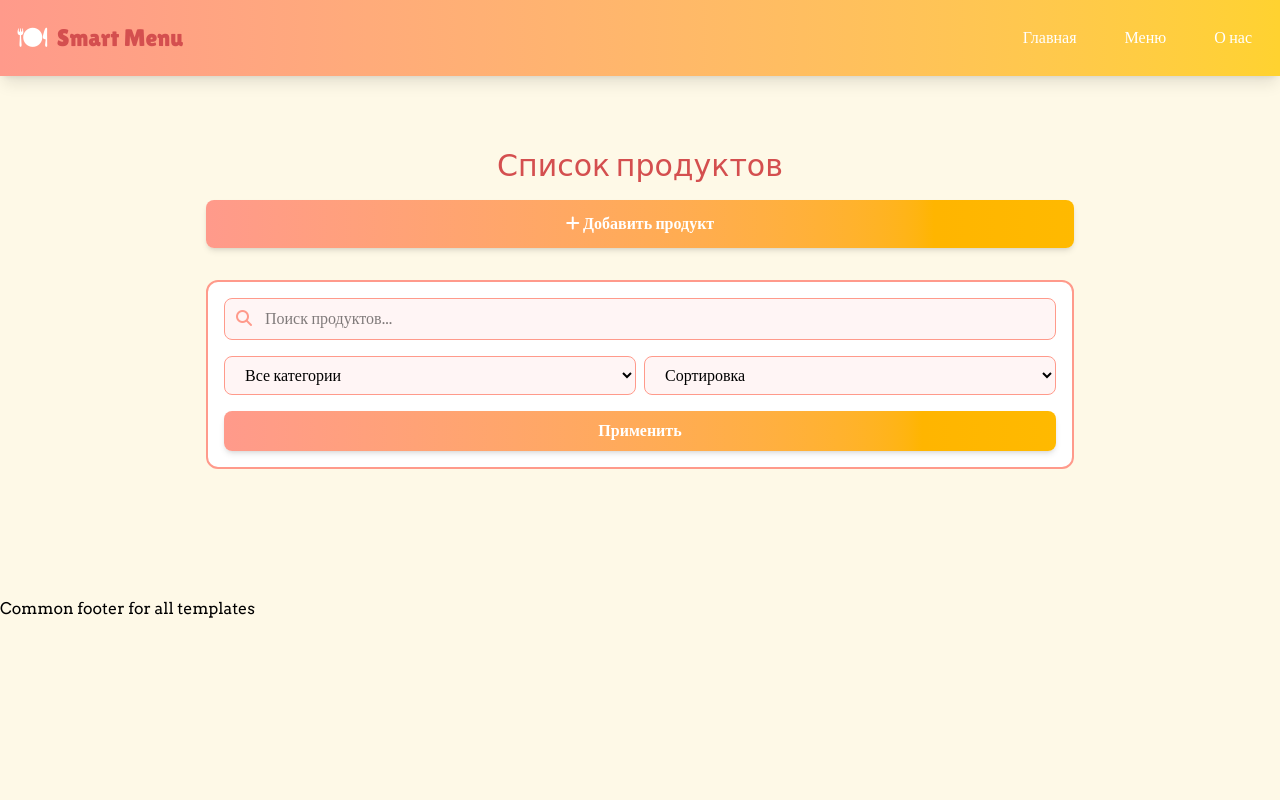
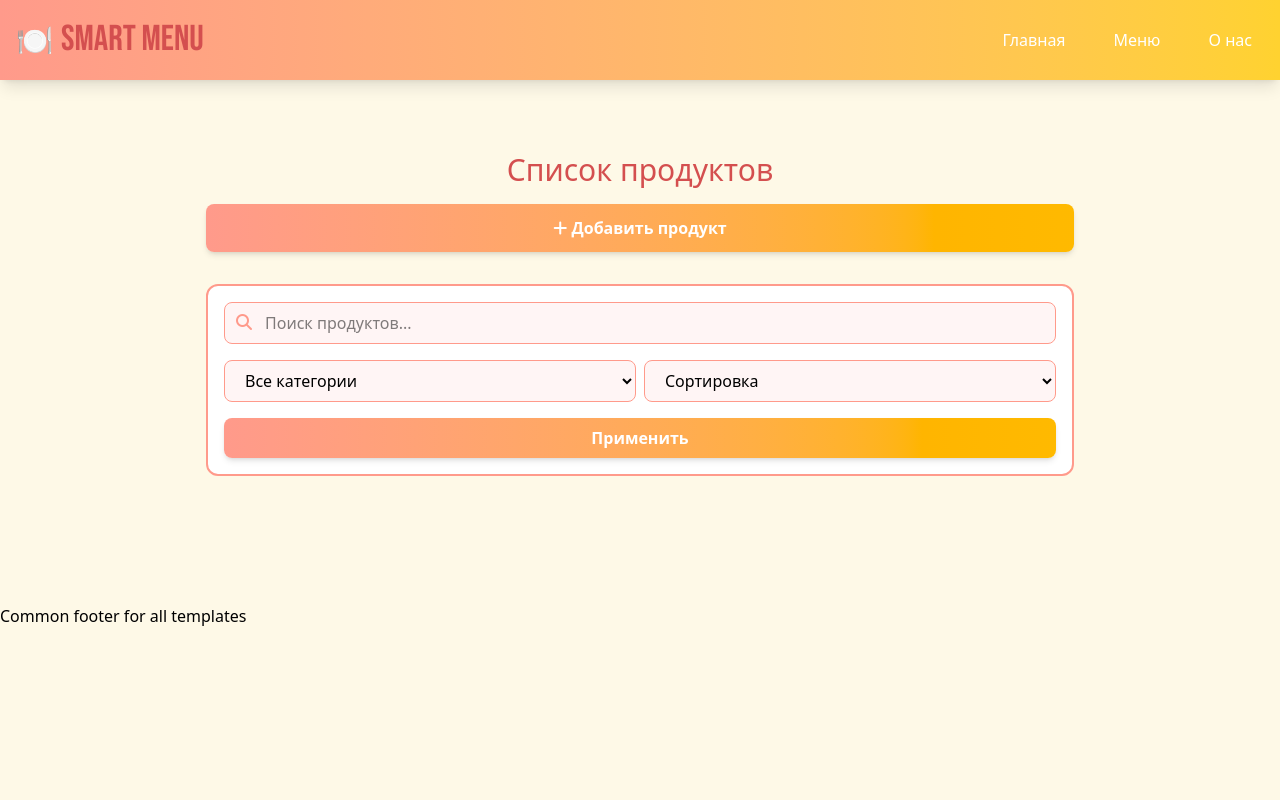
Before and after one commit to madinaryspayeva/smart_menu, a Django app: template templates/product/list.html in a window 1280 px wide. Run offline with Django 5.2, Linux system fonts and the light colour scheme; the template is opened without the code that fills it, so the values that code supplies are empty; some libraries are stand-ins or nearby versions.

Commit message:
change font

```diff
--- a/static/output.css
+++ b/static/output.css
@@ -35,6 +35,8 @@
     --text-2xl--line-height: calc(2 / 1.5);
     --text-3xl: 1.875rem;
     --text-3xl--line-height: calc(2.25 / 1.875);
+    --text-4xl: 2.25rem;
+    --text-4xl--line-height: calc(2.5 / 2.25);
     --text-5xl: 3rem;
     --text-5xl--line-height: 1;
     --font-weight-medium: 500;
@@ -404,13 +406,6 @@
       margin-inline-end: calc(calc(var(--spacing) * 2) * calc(1 - var(--tw-space-x-reverse)));
     }
   }
-  .space-x-3 {
-    :where(& > :not(:last-child)) {
-      --tw-space-x-reverse: 0;
-      margin-inline-start: calc(calc(var(--spacing) * 3) * var(--tw-space-x-reverse));
-      margin-inline-end: calc(calc(var(--spacing) * 3) * calc(1 - var(--tw-space-x-reverse)));
-    }
-  }
   .space-x-4 {
     :where(& > :not(:last-child)) {
       --tw-space-x-reverse: 0;
@@ -560,11 +555,14 @@
   .text-center {
     text-align: center;
   }
-  .font-arvo {
-    font-family: Arvo, serif;
+  .font-bebas-neue {
+    font-family: Bebas Neue, sans-serif;
   }
-  .font-lilita {
-    font-family: Lilita One, cursive;
+  .font-raleway {
+    font-family: Raleway, sans-serif, cursive;
+  }
+  .font-raleway\! {
+    font-family: Raleway, sans-serif, cursive !important;
   }
   .text-2xl {
     font-size: var(--text-2xl);
@@ -573,6 +571,10 @@
   .text-3xl {
     font-size: var(--text-3xl);
     line-height: var(--tw-leading, var(--text-3xl--line-height));
+  }
+  .text-4xl {
+    font-size: var(--text-4xl);
+    line-height: var(--tw-leading, var(--text-4xl--line-height));
   }
   .text-5xl {
     font-size: var(--text-5xl);
@@ -602,6 +604,18 @@
     --tw-font-weight: var(--font-weight-semibold);
     font-weight: var(--font-weight-semibold);
   }
+  .text-\[\#4ade80\] {
+    color: #4ade80;
+  }
+  .text-\[\#374151\] {
+    color: #374151;
+  }
+  .text-\[\#\] {
+    color: #;
+  }
+  .text-\[374151\] {
+    color: 374151;
+  }
   .text-amber-900 {
     color: var(--color-amber-900);
   }
@@ -619,6 +633,9 @@
   }
   .text-gray-800 {
     color: var(--color-gray-800);
+  }
+  .text-lemon-dark {
+    color: #facc15;
   }
   .text-pastel-pink {
     color: #ff9a8b;
--- a/tailwind.config.js
+++ b/tailwind.config.js
@@ -20,10 +20,11 @@ module.exports = {
                             400: '#4ade80',
                             900: '#14532d'
                         },
+                        'dark-gray': '#374151'
                     },
                     fontFamily: {
-                        'lilita': ['Lilita One', 'cursive'],
-                        'arvo': ['Arvo', 'serif'],
+                        'oswald': ['Oswald', 'sans-serif'],
+                        'bebas-neue': ['Bebas Neue', 'sans-serif'],
                     }
     },
   },
--- a/templates/base.html
+++ b/templates/base.html
@@ -6,17 +6,20 @@
     <meta charset="UTF-8">
     <meta name="viewport" content="width=device-width, initial-scale=1.0">
     <link rel="stylesheet" href="{% static 'output.css' %}">
-    <link href="https://fonts.googleapis.com/css2?family=Arvo:ital,wght@0,400;0,700;1,400;1,700&family=Lilita+One&display=swap" rel="stylesheet">
+    <link rel="preconnect" href="https://fonts.googleapis.com">
+    <link rel="preconnect" href="https://fonts.googleapis.com">
+<link rel="preconnect" href="https://fonts.gstatic.com" crossorigin>
+<link href="https://fonts.googleapis.com/css2?family=Bebas+Neue&family=Oswald:wght@200..700&display=swap" rel="stylesheet">
     <link rel="stylesheet" href="https://cdnjs.cloudflare.com/ajax/libs/font-awesome/6.4.0/css/all.min.css">
     <script src="https://unpkg.com/htmx.org@1.9.10"></script>
     <title>SmartMenu</title>
 </head>
-<body class="bg-pastel-yellow font-arvo min-h-screen">
+<body class="bg-pastel-yellow font-oswald min-h-screen">
 <header class="bg-gradient-to-r from-pastel-pink to-amber-300 text-white py-5 shadow-lg">
         <div class="container mx-auto px-4 flex justify-between items-center">
             <div class="flex items-center space-x-2">
                 <span class="text-3xl">🍽</span>
-                <h1 class="text-2xl font-lilita text-coral-red">Smart Menu</h1>
+                <h1 class="text-4xl font-bebas-neue text-coral-red">Smart Menu</h1>
             </div>
             <nav class="hidden md:block">
                 <ul class="flex space-x-6">
--- a/templates/product/delete.html
+++ b/templates/product/delete.html
@@ -9,7 +9,7 @@
                     {% csrf_token %}
 
                     <i class="fas fa-exclamation-triangle text-5xl text-red-500 mb-4"></i>
-                    <h3 class="text-2xl font-lilita text-coral-red mb-2">Удаление продукта</h3>
+                    <h3 class="text-2xl font-oswald text-coral-red mb-2">Удаление продукта</h3>
                     <p class="text-gray-600 mb-6">Вы уверены, что хотите удалить продукт "{{ product.name }}"? Это действие нельзя отменить.</p>
                     <div class="flex justify-center space-x-4">
                     <a href="{% url 'product:list' %}" class="btn bg-lemon-light text-amber-900 border border-lemon-border py-2 px-6 rounded-lg font-medium hover:bg-lemon">Отмена</a>
--- a/templates/product/detail.html
+++ b/templates/product/detail.html
@@ -1,6 +1,6 @@
 <div class="modal bg-white rounded-xl p-6 mx-4 max-w-md w-full border-2 border-pastel-pink">
     <div class="flex justify-between items-center mb-4">
-        <h3 class="text-2xl font-lilita text-coral-red">Просмотр продукта</h3>
+        <h3 class="text-2xl font-oswald text-coral-red">Просмотр продукта</h3>
         <button class="text-gray-500 hover:text-coral-red text-xl" onclick="closeModal()">
             <i class="fas fa-times"></i>
         </button>
--- a/templates/product/form.html
+++ b/templates/product/form.html
@@ -5,7 +5,7 @@
 
         <div class="modal bg-white rounded-xl p-6 mx-4 max-w-md w-full border-2 border-pastel-pink max-h-screen overflow-y-auto">
             <div class="flex justify-between items-center mb-4">
-                <h3 class="text-2xl font-lilita text-coral-red">Добавить продукт</h3>
+                <h3 class="text-2xl font-oswald text-coral-red">Добавить продукт</h3>
                 <button class="text-gray-500 hover:text-coral-red text-xl" onclick="closeModal()">
                     <i class="fas fa-times"></i>
                 </button>
--- a/templates/product/list.html
+++ b/templates/product/list.html
@@ -6,7 +6,7 @@
  <div class="container mx-auto px-4 py-8 max-w-[900px]">
  <!-- Заголовок и кнопка добавления -->
        <div class="flex flex-col w-full mb-8">
-            <h2 class="w-full text-3xl text-center font-lilita text-coral-red mb-4">
+            <h2 class="w-full text-3xl text-center text-coral-red mb-4">
                 Список продуктов
             </h2>
             <button
@@ -73,7 +73,7 @@
         <div class="p-4">
 
             <div class="flex justify-between items-start mb-3">
-                <h3 class="text-xl font-bold text-gray-800">{{ product.name }}</h3>
+                <h3 class="text-xl font-oswald text-dark-gray">{{ product.name }}</h3>
                 <span class="bg-lemon-light text-amber-900 text-sm px-2 py-1 rounded">{{ product.get_category_display }}</span>
             </div>
 
@@ -153,7 +153,6 @@
   </div>
 </div>
 
-
     <script>
       function openModal() {
           const modal = document.getElementById("modal");
```
